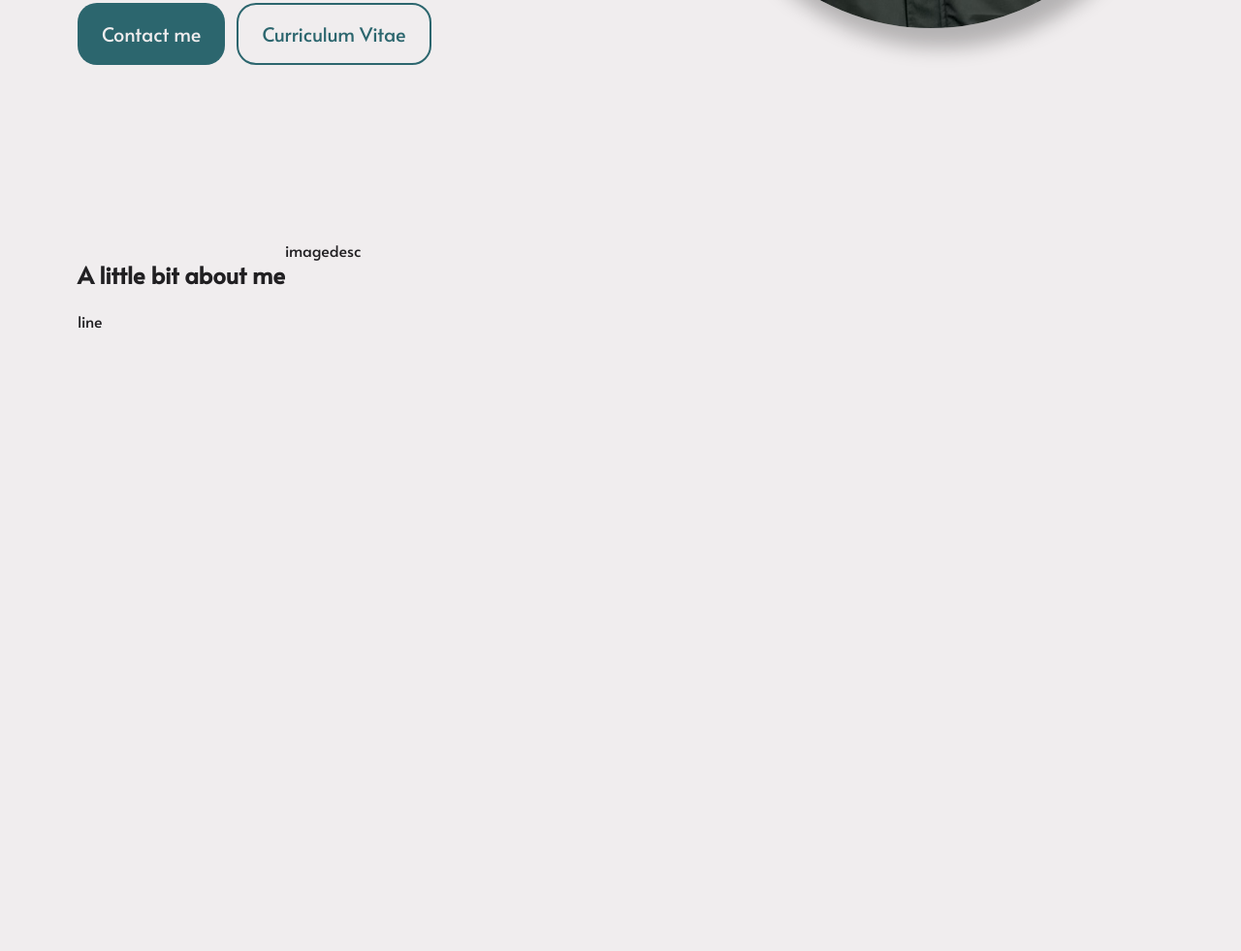
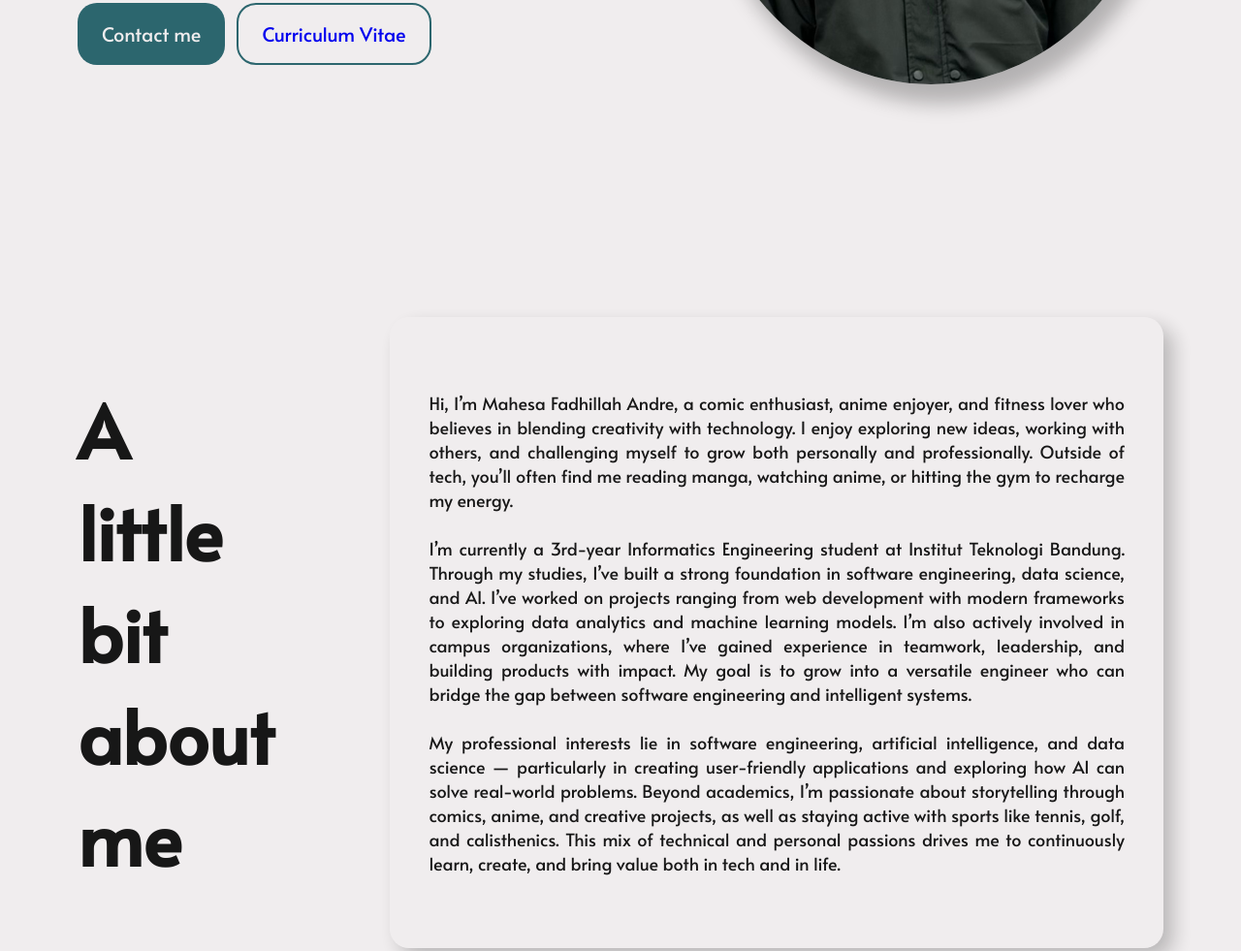
Before and after one commit to mahesa005/Pure-HTML-CSS-Website-Portofolio, a plain HTML site: page index.html in a window 1280 px wide. Shown: the part 631-1612 px from the top of the page at 97% size. Drawn offline with Linux system fonts and the light colour scheme.

Commit message:
finish til about

```diff
--- a/index.html
+++ b/index.html
@@ -30,27 +30,32 @@
             </div>
             <div id="hero-buttons">
                 <button id="contact-button">Contact me</button>
-                <button id="cv-button">Curriculum Vitae</button>
+                <button id="cv-button"><a href="assets/CV - Mahesa Fadhillah Andre.pdf">Curriculum Vitae</a></button>
             </div>
             </div>
             <div class="circle">
                 <img src="images/Profpic.png" alt="profile-picture" id="profpic">
             </div>
         </section>
+        <!-- add decorations foro the background -->
         <section id="about">
             <div id="about-title">
                 <h1>A little bit about me</h1>
-                <div>line</div>
             </div>
-            <div class="about-container">
-                image
-            </div>
-            <div class="about-container">
-                desc
+            <div id="about-p">
+                <p>
+                    Hi, I’m Mahesa Fadhillah Andre, a comic enthusiast, anime enjoyer, and fitness lover who believes in blending creativity with technology. I enjoy exploring new ideas, working with others, and challenging myself to grow both personally and professionally. Outside of tech, you’ll often find me reading manga, watching anime, or hitting the gym to recharge my energy.
+                    <br>
+                    <br>
+                    I’m currently a 3rd-year Informatics Engineering student at Institut Teknologi Bandung. Through my studies, I’ve built a strong foundation in software engineering, data science, and AI. I’ve worked on projects ranging from web development with modern frameworks to exploring data analytics and machine learning models. I’m also actively involved in campus organizations, where I’ve gained experience in teamwork, leadership, and building products with impact. My goal is to grow into a versatile engineer who can bridge the gap between software engineering and intelligent systems.
+                    <br>
+                    <br>
+                    My professional interests lie in software engineering, artificial intelligence, and data science — particularly in creating user-friendly applications and exploring how AI can solve real-world problems. Beyond academics, I’m passionate about storytelling through comics, anime, and creative projects, as well as staying active with sports like tennis, golf, and calisthenics. This mix of technical and personal passions drives me to continuously learn, create, and bring value both in tech and in life.
+                </p>
             </div>
         </section>
         <section id="experience">
-
+            <!-- ini sectionnya kayak tenggelem gitu. Have a few cards aja -->
         </section>
         <section id="skills"></section>
         <section id="projects"></section>
--- a/style.css
+++ b/style.css
@@ -22,13 +22,23 @@ nav ul {
     padding-left: -10px;
 }
 
+a {
+    text-decoration: none;
+}
+
+#contact-button a:visited {
+    color: #F0EDEE;
+}
+
+#cv-button a:visited {
+    color: #2C666E;
+}
+
 nav ul a {
-    text-decoration: none;
     color: #F0EDEE;
     font-size: 16px;
     border: 4px solid transparent;
     border-width: 8px;
-
 }
 
 nav ul a:hover {
@@ -49,16 +59,16 @@ nav {
     transform: translate(-50%, -50%);
     border-radius: 20px;
     opacity: 90%;
+    z-index: 9999;
 }
 
 .circle {
-    max-width: 480px;
-    max-height: 480px;
-    min-width: 240px;
-    max-height: auto;
-    border-radius: 50%;
-    overflow: hidden;
-    box-shadow: 10px 20px 20px rgba(0, 0, 0, 0.25);
+  width: 100%;
+  max-width: 480px;
+  aspect-ratio: 1 / 1;        /* always square */
+  border-radius: 50%;
+  overflow: hidden;
+  box-shadow: 10px 20px 20px rgba(0, 0, 0, 0.25);
 }
 
 .circle #profpic {
@@ -142,15 +152,42 @@ p {
 }
 
 #about {
+    margin-top: 80px;
     display: flex;
     flex-direction: row;
     flex: 1;
     opacity: 90%;
-    color: #0A090C;
 }
 
-.about-container {
+#about-title {
     display: flex;
+    width: 100%;
+    align-items: center;
+}
+
+#about-title h1 {
+    display: flex;
+    padding-inline: 0;
+    font-size: 76px;
+    margin-right: 120px;
+    justify-content: flex-start;
+}
+
+
+#about-p{
+    display: flex;
+    align-items: center;
+    text-align: justify;
+    flex-shrink: 1;
+    padding-inline: 40px;
+    padding-block: 0;
+    box-shadow: 10px 10px 20px rgba(0, 0, 0, 0.25);
+    border-radius: 20px;
+}
+
+#about-p p {
+    font-size: 18px;
+    padding-block: 10;
 }
 
 footer {
@@ -171,3 +208,13 @@ footer {
     display: flex;
     gap: 64px;
 }
+
+.line {
+    background-color: #0A090C;
+    height: 1px;
+    width: 150%;
+}
+
+#about-title-text {
+    width: 50%;
+}
```
Also changed, not shown: 1 other file.
